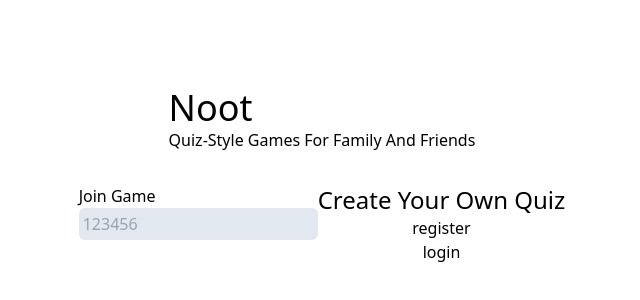
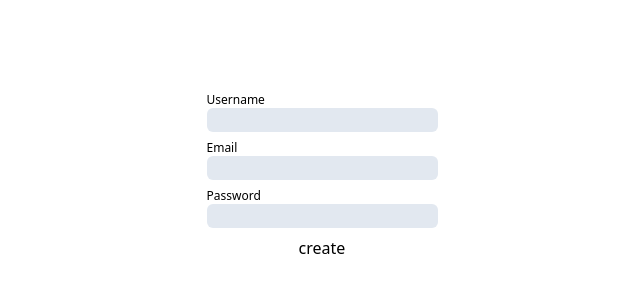
Before and after one commit to avdb13/noot, a React (Vite) app in the folder frontend/: page /account/register in a window 1280 px wide. Shown: the part 224-524 px from the top of the page, without its empty margins (318-958 px from the left). Built offline with nearby package versions, Linux system fonts and the light colour scheme.

Commit message:
register form

```diff
--- a/frontend/package.json
+++ b/frontend/package.json
@@ -10,6 +10,7 @@
     "preview": "vite preview"
   },
   "dependencies": {
+    "axios": "^1.6.2",
     "localforage": "^1.10.0",
     "match-sorter": "^6.3.1",
     "react": "^18.2.0",
--- a/frontend/src/App.tsx
+++ b/frontend/src/Home.tsx
@@ -1,24 +1,25 @@
-const App = () => {
+import { Link } from "react-router-dom";
 
+const Home = () => {
   return (
     <div className="prose prose-slate 2xl:prose-2xl flex flex-col justify-center items-center gap-8 h-screen w-screen [&>*:capitalize]">
       <div>
         <h1 className="text-4xl">noot</h1>
         <p> quiz-style games for family and friends </p>
       </div>
-      <div className="flex">
+      <div className="flex gap-8">
         <div>
           <h2>join game</h2>
           <input type="number" placeholder="123456" className="bg-slate-200 p-1 rounded-md" />
         </div>
         <div className="flex flex-col">
           <h2 className="text-2xl">create your own quiz</h2>
-          <button>register</button>
-          <button>login</button>
+          <Link to="/account/register">register</Link>
+          <Link to="/account/login">login</Link>
         </div>
       </div>
     </div>
   )
 };
 
-export default App;
+export default Home;
--- /dev/null
+++ b/frontend/src/Register.tsx
@@ -0,0 +1,27 @@
+import { useRef } from "react";
+import { Form } from "react-router-dom";
+
+const Register = () => {
+  const userRef = useRef<HTMLInputElement>(null);
+  return (
+    <div className="prose prose-slate 2xl:prose-2xl flex flex-col justify-center items-center gap-4 h-screen w-screen [&>*:capitalize]">
+      <Form method="POST" action="/user/create" className="flex flex-col gap-2">
+        <div className="input-container">
+          <label htmlFor="username-input">username</label>
+          <input id="username-input" type="text" ref={userRef} />
+        </div>
+        <div className="input-container">
+        <label htmlFor="email-input">email</label>
+        <input id="email-input" type="email" ref={userRef} />
+        </div>
+        <div className="input-container">
+        <label htmlFor="password-input">password</label>
+        <input id="password-input" type="password" ref={userRef} />
+        </div>
+        <button type="submit">create</button>
+      </Form>
+    </div>
+  )
+}
+
+export default Register;
--- a/frontend/src/index.css
+++ b/frontend/src/index.css
@@ -4,9 +4,6 @@
 
 @layer utilities {
   :root {
-    line-height: 1.5;
-    font-weight: 400;
-
     text-transform: capitalize;
 
     font-synthesis: none;
@@ -15,3 +12,21 @@
     -moz-osx-font-smoothing: grayscale;
   }
 }
+
+@layer base {
+  input[type="text"], input[type="email"], input[type="password"] {
+    @apply rounded-md bg-slate-200
+  }
+
+  .input-container {
+    @apply flex flex-col
+  }
+
+  label {
+    @apply text-xs
+  }
+
+  button {
+    @apply text-base
+  }
+}
--- a/frontend/src/main.tsx
+++ b/frontend/src/main.tsx
@@ -1,10 +1,21 @@
-import React from "react";
-import App from "./App";
 import ReactDOM from "react-dom/client";
 import "./index.css";
+import { RouterProvider, createBrowserRouter } from "react-router-dom";
+import Home from "./Home";
+import Register from "./Register";
+
+const router = createBrowserRouter([
+  {
+    path: "/",
+    element: <Home />,
+  },
+
+  {
+    path: "/account/register",
+    element: <Register />,
+  }
+])
 
 ReactDOM.createRoot(document.getElementById("root")!).render(
-  // <React.StrictMode>
-  <App />,
-  // </React.StrictMode>,
+  <RouterProvider router={router} />
 );
```
Also changed, not shown: 1 other file (tests, documents, lock files or other folders).
